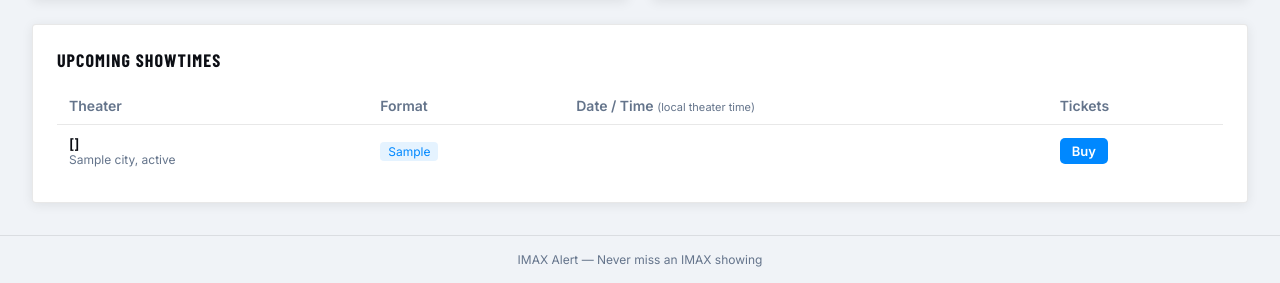
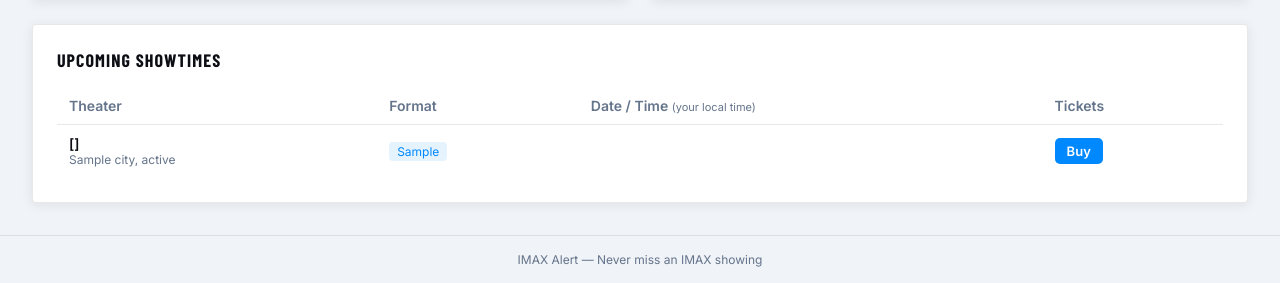
Before and after one commit to dhodge250/Showtime_Alert, a Python web app: template app/templates/movie_detail.html in a window 1280 px wide. Shown: the part 562-845 px from the top of the page. Run offline with Jinja, Linux system fonts and the light colour scheme; the template is opened without the code that fills it: most values are stand-ins (such as "Sample title", 1, 10 or a date in 2020); grey boxes marked "Sample" are stand-in pictures; some web fonts are replaced.

Commit message:
Potential fix for pull request finding
Co-authored-by: Copilot Autofix powered by AI <175728472+Copilot@users.noreply.github.com>

```diff
--- a/app/templates/movie_detail.html
+++ b/app/templates/movie_detail.html
@@ -129,7 +129,7 @@
         <tr>
           <th>Theater</th>
           <th>Format</th>
-          <th>Date / Time <span class="text-muted" style="font-size:11px;font-weight:400">(local theater time)</span></th>
+          <th>Date / Time <span class="text-muted" style="font-size:11px;font-weight:400">(your local time)</span></th>
           <th>Tickets</th>
         </tr>
       </thead>
```
